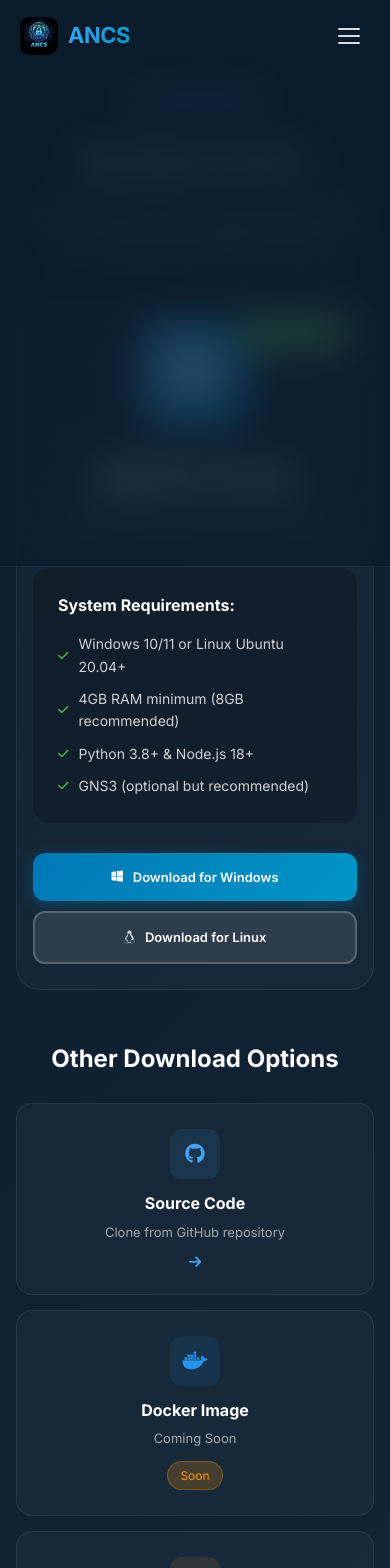
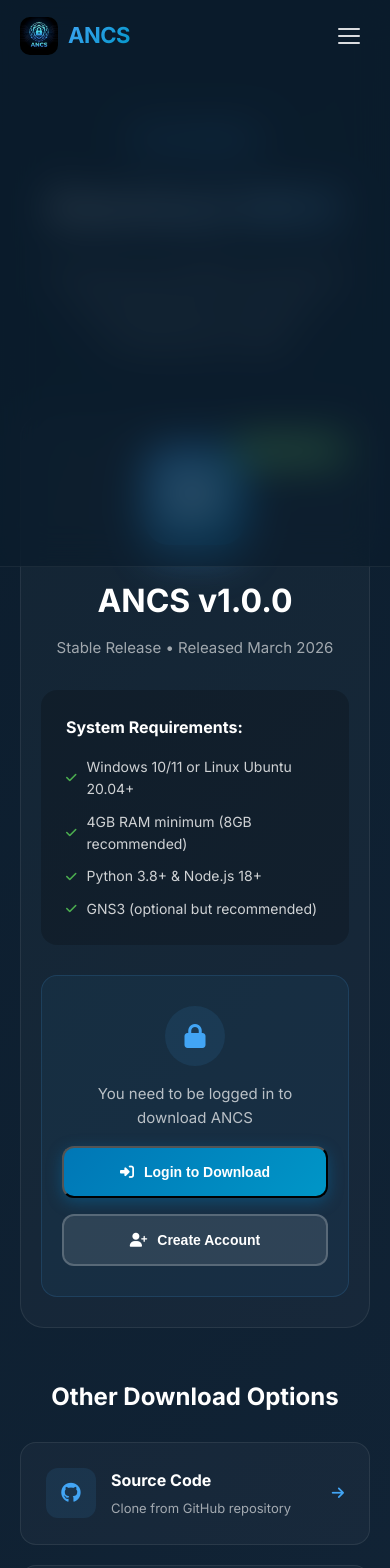
Before and after one commit to MohamedBendari/ANCS-website-frontend, a Vue app: page /download in a window 390 px wide. Shown: the top 1568 px of the page. Built offline with nearby package versions, Linux system fonts and the light colour scheme.

Commit message:
fixed login

```diff
--- a/src/views/Auth.vue
+++ b/src/views/Auth.vue
@@ -235,7 +235,8 @@ const handleLogin = async () => {
     const res = await fetch('http://127.0.0.1:8000/api/login/', {
       method: 'POST',
       headers: { 'Content-Type': 'application/json' },
-      body: JSON.stringify({ username: loginData.value.username, password: loginData.value.password })
+
+      body: JSON.stringify({ username: loginData.value.username.trim(), password: loginData.value.password.trim() })
     })
     const data = await res.json()
     if (!res.ok) throw new Error(data.error || data.detail || 'Invalid credentials')
@@ -264,10 +265,12 @@ const handleSignup = async () => {
   serverError.value = ''
   try {
     const res = await fetch('http://127.0.0.1:8000/api/register/', {
+
       method: 'POST',
       headers: { 'Content-Type': 'application/json' },
+
       body: JSON.stringify({
-        username: signupData.value.name,
+        username: signupData.value.name.trim(),
         email:    signupData.value.email,
         password: signupData.value.password
       })
--- a/src/views/Contact.vue
+++ b/src/views/Contact.vue
@@ -34,7 +34,22 @@
           </div>
         </div>
 
-        <form class="contact-form" @submit.prevent="submitForm">
+        <!-- لو مش logged in — gate -->
+        <div v-if="!isLoggedIn" class="contact-gate">
+          <div class="gate-icon"><i class="fas fa-lock"></i></div>
+          <h3>Login Required</h3>
+          <p>You need to be logged in with your account to send us a message.</p>
+          <div class="gate-btns">
+            <button @click="openAuth('login')" class="gate-btn primary">
+              <i class="fas fa-sign-in-alt"></i> Login
+            </button>
+            <button @click="openAuth('signup')" class="gate-btn secondary">
+              <i class="fas fa-user-plus"></i> Create Account
+            </button>
+          </div>
+        </div>
+
+        <form v-else class="contact-form" @submit.prevent="submitForm">
           <div class="form-group">
             <label for="name">Your Name</label>
             <input
@@ -104,7 +119,13 @@
 </template>
 
 <script setup>
-import { ref } from 'vue'
+import { ref, computed } from 'vue'
+import { useAuthStore } from '../stores/auth'
+
+const emit = defineEmits(['open-auth'])
+const openAuth = (type) => emit('open-auth', type)
+const authStore = useAuthStore()
+const isLoggedIn = computed(() => authStore.isLoggedIn)
 
 const form = ref({
   name: '',
@@ -240,6 +261,39 @@ const submitForm = async () => {
   color: #42a5f5;
 }
 
+.contact-gate {
+  background: rgba(255,255,255,0.03);
+  border: 1px solid rgba(66,165,245,0.15);
+  border-radius: 20px;
+  padding: 50px 40px;
+  text-align: center;
+  display: flex;
+  flex-direction: column;
+  align-items: center;
+  gap: 16px;
+}
+.contact-gate .gate-icon {
+  width: 70px; height: 70px;
+  background: rgba(66,165,245,0.1);
+  border-radius: 50%;
+  display: flex; align-items: center; justify-content: center;
+  font-size: 28px; color: #42a5f5;
+  margin-bottom: 8px;
+}
+.contact-gate h3 { font-size: 22px; color: #fff; font-weight: 700; }
+.contact-gate p { font-size: 15px; color: rgba(255,255,255,0.6); max-width: 360px; }
+.gate-btns { display: flex; gap: 12px; flex-wrap: wrap; justify-content: center; margin-top: 8px; }
+.gate-btn {
+  padding: 12px 28px; border-radius: 10px;
+  font-size: 14px; font-weight: 600; cursor: pointer;
+  font-family: inherit; display: flex; align-items: center; gap: 8px;
+  transition: all 0.25s; border: none;
+}
+.gate-btn.primary { background: linear-gradient(135deg, #42a5f5, #0077b6); color: #fff; }
+.gate-btn.primary:hover { transform: translateY(-2px); box-shadow: 0 8px 20px rgba(0,119,182,0.4); }
+.gate-btn.secondary { background: rgba(66,165,245,0.1); border: 1px solid rgba(66,165,245,0.3); color: #42a5f5; }
+.gate-btn.secondary:hover { background: rgba(66,165,245,0.2); }
+
 .contact-form {
   background: rgba(255, 255, 255, 0.05);
   padding: 40px;
@@ -347,53 +401,4 @@ const submitForm = async () => {
   .contact-info { flex-direction: column; }
   .info-card { min-width: 100%; }
 }
-
-@media (max-width: 600px) {
-  .contact {
-    padding: 90px 20px 60px;
-  }
-
-  .contact-header {
-    margin-bottom: 40px;
-  }
-
-  .contact-header h1 {
-    font-size: 28px;
-  }
-
-  .contact-header p {
-    font-size: 16px;
-  }
-
-  .contact-form {
-    padding: 20px;
-  }
-
-  .form-group label {
-    font-size: 13px;
-  }
-
-  .form-group input,
-  .form-group textarea {
-    font-size: 14px;
-    padding: 10px;
-  }
-
-  .form-submit {
-    padding: 12px 24px;
-    font-size: 14px;
-  }
-
-  .info-card {
-    padding: 16px;
-  }
-
-  .info-card h4 {
-    font-size: 14px;
-  }
-
-  .info-card p {
-    font-size: 12px;
-  }
-}
 </style>
--- a/src/views/Download.vue
+++ b/src/views/Download.vue
@@ -1,7 +1,17 @@
+<script setup>
+import { computed } from 'vue'
+import { useAuthStore } from '../stores/auth'
+
+const emit = defineEmits(['open-auth'])
+const openAuth = (type) => emit('open-auth', type)
+const authStore = useAuthStore()
+const isLoggedIn = computed(() => authStore.isLoggedIn)
+</script>
+
 <template>
   <section class="download">
     <div class="container">
-      <div class="section-header" data-aos="fade-up">
+      <div class="section-header">
         <span class="subtitle">Get Started</span>
         <h1>Download ANCS</h1>
         <p>Choose your platform and start automating your network configuration today</p>
@@ -9,7 +19,7 @@
 
       <div class="download-content">
         <!-- Main Download Card -->
-        <div class="main-download" data-aos="fade-up" data-aos-delay="100">
+        <div class="main-download">
           <div class="download-card featured">
             <div class="card-badge">Latest Release</div>
             <div class="platform-icon">
@@ -29,7 +39,20 @@
             </div>
 
             <div class="download-buttons">
-              <!-- ✅ زرار التحميل بعد التعديل -->
+              <!-- لو مش logged in — يطلب login -->
+              <div v-if="!isLoggedIn" class="login-gate">
+                <div class="gate-icon"><i class="fas fa-lock"></i></div>
+                <p>You need to be logged in to download ANCS</p>
+                <button @click="openAuth('login')" class="btn primary gate-btn">
+                  <i class="fas fa-sign-in-alt"></i> Login to Download
+                </button>
+                <button @click="openAuth('signup')" class="btn secondary gate-btn">
+                  <i class="fas fa-user-plus"></i> Create Account
+                </button>
+              </div>
+
+              <!-- لو logged in — يظهر أزرار التحميل -->
+              <template v-else>
                 <a
                   href="https://raw.githubusercontent.com/MOHAmED3467/ANCS-website/main/public/ANCS.exe"
                   class="btn primary"
@@ -38,17 +61,17 @@
                   <i class="fab fa-windows"></i>
                   Download for Windows
                 </a>
-
                 <a href="#" class="btn secondary">
                   <i class="fab fa-linux"></i>
                   Download for Linux
                 </a>
+              </template>
             </div>
           </div>
         </div>
 
         <!-- Alternative Downloads -->
-        <div class="alt-downloads" data-aos="fade-up" data-aos-delay="200">
+        <div class="alt-downloads">
           <h3>Other Download Options</h3>
 
           <div class="alt-grid">
@@ -88,7 +111,7 @@
         </div>
 
         <!-- Installation Steps -->
-        <div class="installation-guide" data-aos="fade-up" data-aos-delay="300">
+        <div class="installation-guide">
           <h3>Quick Installation Guide</h3>
 
           <div class="steps">
@@ -127,7 +150,7 @@
         </div>
 
         <!-- Support -->
-        <div class="support-section" data-aos="fade-up" data-aos-delay="400">
+        <div class="support-section">
           <div class="support-card">
             <i class="fas fa-headset"></i>
             <h3>Need Help?</h3>
@@ -181,7 +204,7 @@
   -webkit-background-clip: text;
   -webkit-text-fill-color: transparent;
   background-clip: text;
-  color: transparent;
+  color: #fff;
 }
 
 .section-header p {
@@ -297,6 +320,27 @@
   flex-direction: column;
   gap: 15px;
 }
+
+.login-gate {
+  display: flex;
+  flex-direction: column;
+  align-items: center;
+  gap: 16px;
+  padding: 30px 20px;
+  background: rgba(66,165,245,0.05);
+  border: 1px solid rgba(66,165,245,0.15);
+  border-radius: 16px;
+  text-align: center;
+}
+.gate-icon {
+  width: 60px; height: 60px;
+  background: rgba(66,165,245,0.1);
+  border-radius: 50%;
+  display: flex; align-items: center; justify-content: center;
+  font-size: 24px; color: #42a5f5;
+}
+.login-gate p { color: rgba(255,255,255,0.7); font-size: 15px; margin: 0; }
+.gate-btn { width: 100%; justify-content: center; }
 
 .btn {
   padding: 16px 32px;
@@ -535,10 +579,6 @@
 }
 
 @media (max-width: 768px) {
-  .download {
-    padding: 90px 20px 60px;
-  }
-
   .section-header h1 {
     font-size: 36px;
   }
@@ -555,58 +595,4 @@
     font-size: 14px;
   }
 }
-
-@media (max-width: 600px) {
-  .download {
-    padding: 80px 16px 50px;
-  }
-
-  .section-header {
-    margin-bottom: 40px;
-  }
-
-  .section-header h1 {
-    font-size: 28px;
-  }
-
-  .section-header p {
-    font-size: 16px;
-  }
-
-  .download-card {
-    padding: 25px 16px;
-  }
-
-  .alt-grid {
-    grid-template-columns: 1fr;
-    gap: 15px;
-  }
-
-  .alt-card {
-    flex-direction: column;
-    text-align: center;
-    gap: 12px;
-  }
-
-  .download-buttons {
-    gap: 10px;
-  }
-
-  .download-buttons .btn {
-    font-size: 13px;
-    padding: 14px 24px;
-  }
-
-  .steps {
-    gap: 15px;
-  }
-
-  .step {
-    padding: 20px 16px;
-  }
-
-  .support-card {
-    padding: 30px 20px;
-  }
-}
 </style>
--- a/vite.config.js
+++ b/vite.config.js
@@ -15,4 +15,13 @@ export default defineConfig({
       '@': fileURLToPath(new URL('./src', import.meta.url))
     },
   },
+  server: {
+    proxy: {
+      '/api': {
+        target: 'http://127.0.0.1:8000',
+        changeOrigin: true,
+        rewrite: (path) => path.replace(/^\/api/, '/api')
+      }
+    }
+  }
 })
```
Also changed, not shown: src/App.vue (+61 -18 lines), 1 other file (tests, documents, lock files or other folders). Lines whose indentation alone changed are shown as unchanged.
